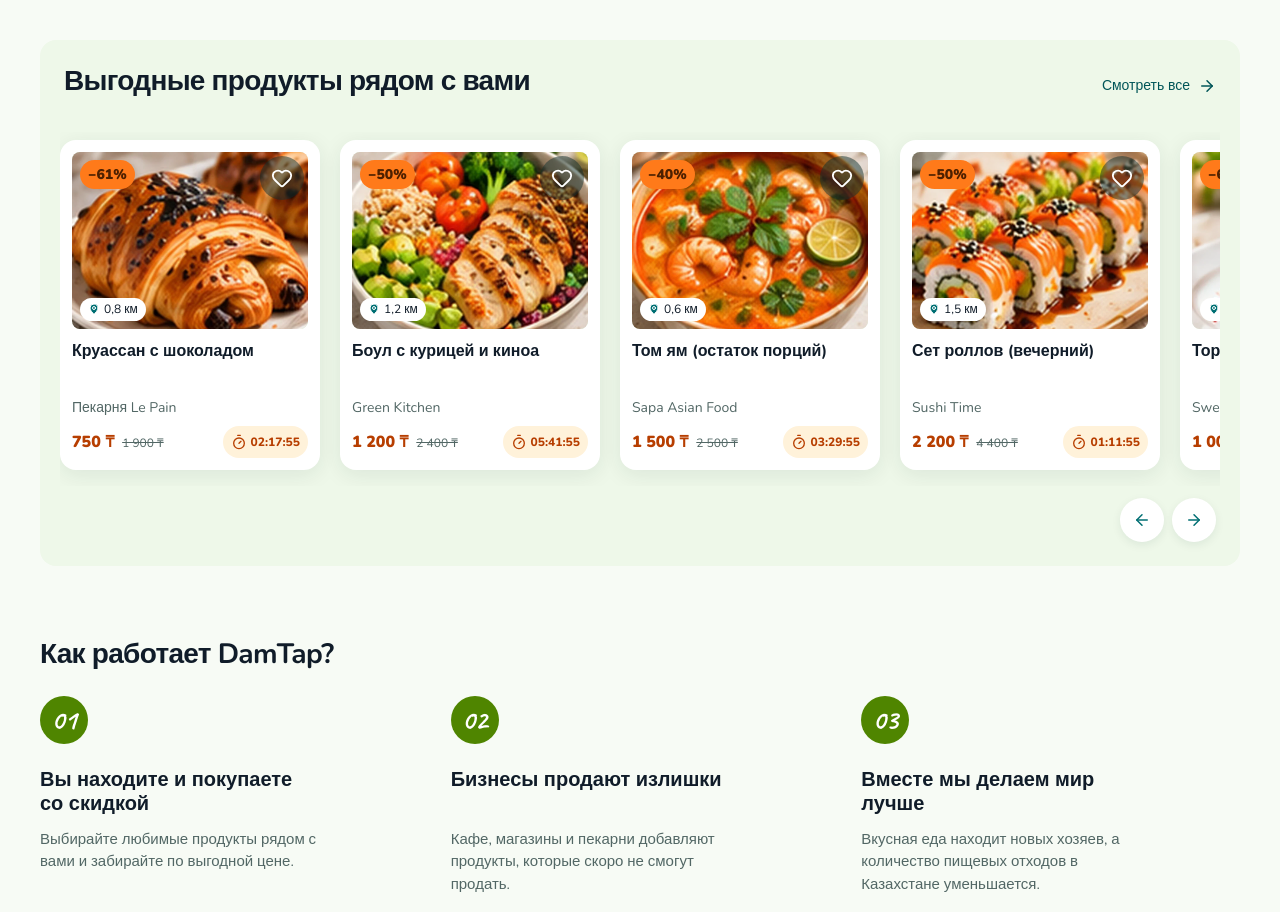
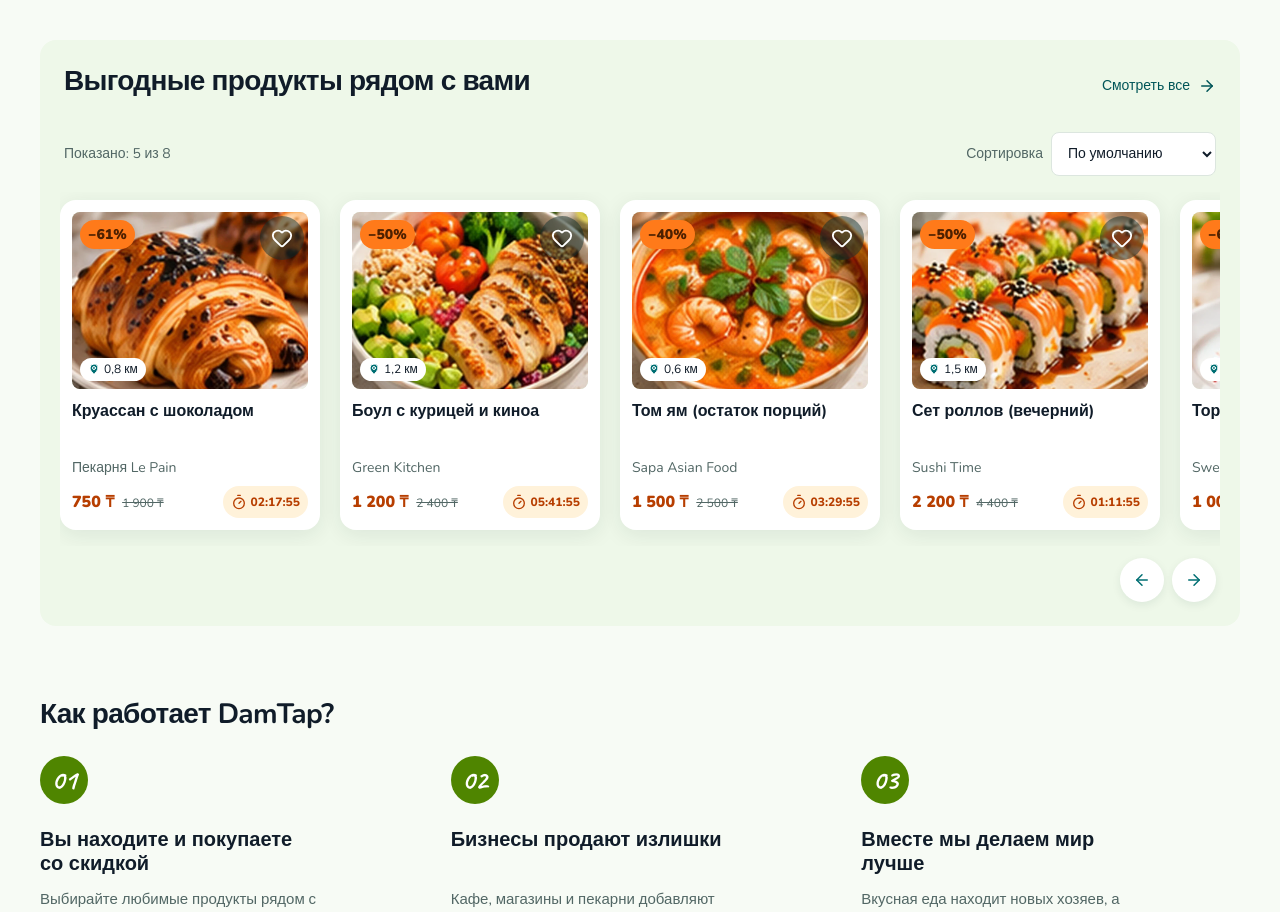
Before and after one commit to commedeschamps/DamTap, a Next.js app: page / in a window 1280 px wide. Shown: the part 900-1812 px from the top of the page. Built offline with nearby package versions, Linux system fonts and the light colour scheme.

Commit message:
Add offer sorting

```diff
--- a/app/globals.css
+++ b/app/globals.css
@@ -142,7 +142,10 @@ h3 { font-weight: 700; }
 .strip-wrap { position: relative; }
 .strip-controls { display: flex; justify-content: flex-end; gap: 8px; margin-top: 12px; }
 .strip-arrow { display: grid; place-items: center; background: var(--color-white); color: var(--color-primary); width: 44px; height: 44px; border-radius: var(--radius-pill); box-shadow: var(--shadow-button); }
-.filter-status { display: flex; gap: 12px; font-size: 14px; color: var(--color-muted-readable); padding-bottom: 16px; }
+.offer-toolbar { display: flex; align-items: center; justify-content: space-between; flex-wrap: wrap; gap: 12px 24px; margin-bottom: 16px; }
+.offer-sort { display: flex; align-items: center; flex-wrap: wrap; gap: 8px; font-size: 14px; color: var(--color-muted-readable); }
+.offer-sort select { min-height: 44px; max-width: 100%; border: 1px solid var(--color-border); border-radius: var(--radius-small); padding: 8px 12px; background: var(--color-white); color: var(--color-ink); }
+.filter-status { display: flex; align-items: center; flex-wrap: wrap; gap: 8px 12px; font-size: 14px; color: var(--color-muted-readable); }
 .filter-status button { text-decoration: underline; text-underline-offset: 4px; background: transparent; color: var(--color-primary-dark); }
 .empty-state { padding: 32px 24px; text-align: center; display: grid; justify-items: center; gap: 16px; }
 .empty-state h3 { font-size: 20px; }
--- a/components/Hero.tsx
+++ b/components/Hero.tsx
@@ -4,12 +4,12 @@ import Image from "next/image";
 import { ArrowRight, ChevronDown, MapPin, Search } from "lucide-react";
 import { FormEvent } from "react";
 
-type Props = { onSearch: (query: string) => void };
+type Props = { query: string; onQueryChange: (query: string) => void; onSearch: () => void };
 
-export default function Hero({ onSearch }: Props) {
+export default function Hero({ query, onQueryChange, onSearch }: Props) {
   function search(event: FormEvent<HTMLFormElement>) {
     event.preventDefault();
-    onSearch(String(new FormData(event.currentTarget).get("query") ?? ""));
+    onSearch();
     document.getElementById("offers")?.scrollIntoView({ behavior: "smooth", block: "start" });
   }
   return (
@@ -25,7 +25,7 @@ export default function Hero({ onSearch }: Props) {
         </div>
       </div>
       <form className="food-search" onSubmit={search} role="search" aria-label="Поиск еды рядом">
-        <div className="search-input-wrap"><Search size={23} aria-hidden="true" /><label htmlFor="food-search" className="sr-only">Название продукта, кафе или района</label><input id="food-search" name="query" type="search" placeholder="Введите название продукта, кафе или района" /></div>
+        <div className="search-input-wrap"><Search size={23} aria-hidden="true" /><label htmlFor="food-search" className="sr-only">Название продукта, кафе или района</label><input id="food-search" name="query" type="search" value={query} onChange={event => onQueryChange(event.target.value)} placeholder="Введите название продукта, кафе или района" /></div>
         <label className="search-city"><MapPin size={20} aria-hidden="true" /><span className="sr-only">Город поиска</span><select name="city" defaultValue="Астана"><option>Астана</option></select><ChevronDown size={14} aria-hidden="true" /></label>
         <button className="button button-primary" type="submit">Найти</button>
       </form>
--- a/components/HomeExperience.tsx
+++ b/components/HomeExperience.tsx
@@ -3,7 +3,7 @@
 import { FormEvent, useEffect, useRef, useState } from "react";
 import Image from "next/image";
 import { CheckCircle2, X } from "lucide-react";
-import type { Offer } from "@/data/offers";
+import { sortOffers, type Offer, type OfferSort } from "@/data/offers";
 import Header from "./Header";
 import Hero from "./Hero";
 import CategoryRow from "./CategoryRow";
@@ -20,10 +20,12 @@ type DialogState = "login" | "business" | Offer | null;
 
 export default function HomeExperience({ offers }: { offers: Offer[] }) {
   const [query, setQuery] = useState("");
+  const [searchInput, setSearchInput] = useState("");
   const [category, setCategory] = useState("all");
   const [favorites, favorite] = useFavorites();
   const [favoritesOnly, setFavoritesOnly] = useState(false);
   const [showAll, setShowAll] = useState(false);
+  const [sort, setSort] = useState<OfferSort>("recommended");
   const [dialog, setDialog] = useState<DialogState>(null);
   const [submitted, setSubmitted] = useState(false);
   const modal = useRef<HTMLDialogElement>(null);
@@ -43,18 +45,19 @@ export default function HomeExperience({ offers }: { offers: Offer[] }) {
   }, [dialog]);
 
   function openDialog(value: DialogState) { setSubmitted(false); setDialog(value); }
-  function reset() { setQuery(""); setCategory("all"); setFavoritesOnly(false); setShowAll(false); }
+  function reset() { setQuery(""); setSearchInput(""); setCategory("all"); setFavoritesOnly(false); setShowAll(false); setSort("recommended"); }
   function submit(event: FormEvent<HTMLFormElement>) { event.preventDefault(); setSubmitted(true); }
   const filtered = offers.filter(offer => (!favoritesOnly || favorites.includes(offer.id)) && (category === "all" || categoryIds[offer.id] === category) && `${offer.title} ${offer.venue} Астана`.toLocaleLowerCase("ru").includes(query.trim().toLocaleLowerCase("ru")));
-  const displayed = showAll ? filtered : filtered.slice(0, 5);
+  const sorted = sortOffers(filtered, sort);
+  const displayed = showAll ? sorted : sorted.slice(0, 5);
   const detail = typeof dialog === "object" ? dialog : null;
   return (
     <>
-      <Header onLogin={() => openDialog("login")} onFavorites={() => { setFavoritesOnly(!favoritesOnly); setCategory("all"); setQuery(""); document.getElementById("offers")?.scrollIntoView({ behavior: "smooth" }); }} favoritesOnly={favoritesOnly} favoriteCount={favorites.length} />
+      <Header onLogin={() => openDialog("login")} onFavorites={() => { setFavoritesOnly(!favoritesOnly); setCategory("all"); setQuery(""); setSearchInput(""); document.getElementById("offers")?.scrollIntoView({ behavior: "smooth" }); }} favoritesOnly={favoritesOnly} favoriteCount={favorites.length} />
       <main id="main">
-        <Hero onSearch={value => { setQuery(value); setFavoritesOnly(false); setShowAll(true); }} />
+        <Hero query={searchInput} onQueryChange={setSearchInput} onSearch={() => { setQuery(searchInput); setFavoritesOnly(false); setShowAll(true); }} />
         <CategoryRow selected={category} onSelect={value => { setCategory(value); setShowAll(true); setFavoritesOnly(false); }} />
-        <OfferStrip offers={displayed} favoriteIds={favorites} onFavorite={favorite} onOpen={offer => openDialog(offer)} onViewAll={() => setShowAll(!showAll)} onReset={reset} showAll={showAll} filtered={!!query || category !== "all" || favoritesOnly} favoritesOnly={favoritesOnly} />
+        <OfferStrip offers={displayed} totalCount={filtered.length} sort={sort} onSort={setSort} favoriteIds={favorites} onFavorite={favorite} onOpen={offer => openDialog(offer)} onViewAll={() => setShowAll(!showAll)} onReset={reset} showAll={showAll} filtered={!!query || category !== "all" || favoritesOnly} favoritesOnly={favoritesOnly} />
         <HowItWorks />
         <BusinessBanner onPartner={() => openDialog("business")} />
       </main>
--- a/components/OfferStrip.tsx
+++ b/components/OfferStrip.tsx
@@ -1,18 +1,29 @@
 "use client";
 
 import { ArrowLeft, ArrowRight, SearchX } from "lucide-react";
-import { useRef } from "react";
-import type { Offer } from "@/data/offers";
+import { useEffect, useRef } from "react";
+import type { Offer, OfferSort } from "@/data/offers";
 import OfferCard from "./OfferCard";
 
-type Props = { offers: Offer[]; favoriteIds: string[]; onFavorite: (id: string) => void; onOpen: (offer: Offer) => void; onViewAll: () => void; onReset: () => void; showAll: boolean; filtered: boolean; favoritesOnly: boolean };
+const sortOptions: { value: OfferSort; label: string }[] = [
+  { value: "recommended", label: "По умолчанию" }, { value: "distance", label: "Сначала ближе" },
+  { value: "price", label: "Сначала дешевле" }, { value: "ending", label: "Скоро закончатся" },
+  { value: "discount", label: "Больше скидка" },
+];
 
-export default function OfferStrip({ offers, favoriteIds, onFavorite, onOpen, onViewAll, onReset, showAll, filtered, favoritesOnly }: Props) {
+type Props = { offers: Offer[]; totalCount: number; sort: OfferSort; onSort: (sort: OfferSort) => void; favoriteIds: string[]; onFavorite: (id: string) => void; onOpen: (offer: Offer) => void; onViewAll: () => void; onReset: () => void; showAll: boolean; filtered: boolean; favoritesOnly: boolean };
+
+export default function OfferStrip({ offers, totalCount, sort, onSort, favoriteIds, onFavorite, onOpen, onViewAll, onReset, showAll, filtered, favoritesOnly }: Props) {
   const strip = useRef<HTMLDivElement>(null);
+  const offerIds = offers.map(offer => offer.id).join(",");
+  useEffect(() => { if (strip.current) strip.current.scrollLeft = 0; }, [offerIds]);
   return (
     <section className="offer-section page-container" id="offers" aria-labelledby="offers-title">
-      <div className="section-heading"><h2 id="offers-title">{favoritesOnly ? "Ваши избранные продукты" : "Выгодные продукты рядом с вами"}</h2><button className="text-link" onClick={onViewAll}>{showAll ? "Показать пять" : "Смотреть все"}<ArrowRight size={18} /></button></div>
-      {filtered && <div className="filter-status" role="status">Найдено: {offers.length}<button onClick={onReset}>Сбросить фильтры</button></div>}
+      <div className="section-heading"><h2 id="offers-title">{favoritesOnly ? "Ваши избранные продукты" : "Выгодные продукты рядом с вами"}</h2>{totalCount > 5 && <button className="text-link" onClick={onViewAll}>{showAll ? "Показать пять" : "Смотреть все"}<ArrowRight size={18} /></button>}</div>
+      <div className="offer-toolbar">
+        <div className="filter-status" role="status">Показано: {offers.length} из {totalCount}{(filtered || sort !== "recommended") && <button onClick={onReset}>Сбросить фильтры</button>}</div>
+        <label className="offer-sort">Сортировка<select value={sort} onChange={event => onSort(event.target.value as OfferSort)}>{sortOptions.map(option => <option key={option.value} value={option.value}>{option.label}</option>)}</select></label>
+      </div>
       {offers.length > 0 ? <div className="strip-wrap"><div className="offer-strip" ref={strip} tabIndex={0} aria-label="Предложения. Прокрутите, чтобы увидеть больше">{offers.map(offer => <OfferCard key={offer.id} offer={offer} favorite={favoriteIds.includes(offer.id)} onFavorite={() => onFavorite(offer.id)} onOpen={() => onOpen(offer)} />)}</div><div className="strip-controls"><button className="strip-arrow" aria-label="Предыдущие предложения" onClick={() => strip.current?.scrollBy({ left: -280, behavior: "smooth" })}><ArrowLeft size={18} /></button><button className="strip-arrow" aria-label="Следующие предложения" onClick={() => strip.current?.scrollBy({ left: 280, behavior: "smooth" })}><ArrowRight size={18} /></button></div></div> : <div className="empty-state"><SearchX size={30} /><h3>{favoritesOnly ? "Здесь будут ваши любимые находки" : "Пока нет подходящих предложений"}</h3><p>{favoritesOnly ? "Нажмите на сердечко у понравившегося продукта." : "Попробуйте другой запрос или посмотрите все продукты рядом."}</p><button className="button button-outline" onClick={onReset}>Все продукты</button></div>}
     </section>
   );
--- a/data/offers.ts
+++ b/data/offers.ts
@@ -12,6 +12,19 @@ export type Offer = {
   quantityLeft: number;
   allergens: string[];
 };
+
+export type OfferSort = "recommended" | "distance" | "price" | "ending" | "discount";
+
+export function sortOffers(offers: Offer[], sort: OfferSort): Offer[] {
+  const sorted = [...offers];
+  switch (sort) {
+    case "distance": return sorted.sort((a, b) => a.distanceKm - b.distanceKm);
+    case "price": return sorted.sort((a, b) => a.price - b.price);
+    case "ending": return sorted.sort((a, b) => Date.parse(a.endsAt) - Date.parse(b.endsAt));
+    case "discount": return sorted.sort((a, b) => (a.oldPrice > 0 ? a.price / a.oldPrice : 1) - (b.oldPrice > 0 ? b.price / b.oldPrice : 1));
+    default: return sorted;
+  }
+}
 
 const startedAt = Date.now();
 const durationHours = [2.3, 5.7, 3.5, 1.2, 4.1, 2, 3.5, 1];
```
Also changed, not shown: 1 other file (tests, documents, lock files or other folders).
